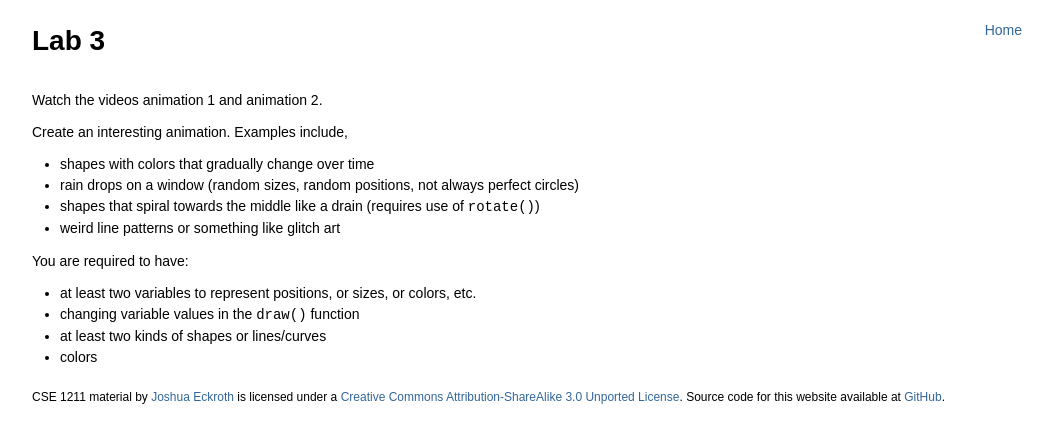
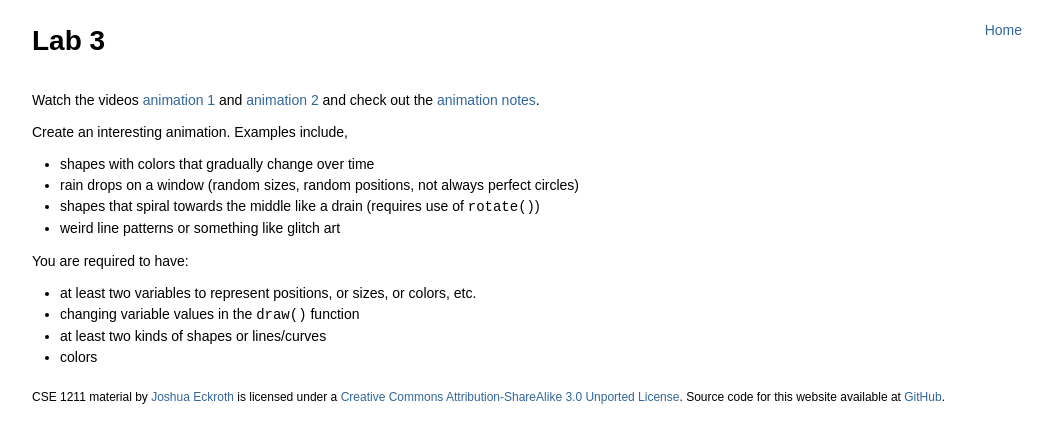
Before and after one commit to joshuaeckroth/cse1211-website, a Jekyll site: the page built from labs/_posts/2013-01-22-lab-3.markdown, in a window 1280 px wide. Shown: the top 443 px of the page, without its empty margins (108-1161 px from the left). Built offline with Jekyll 4.4.1, drawn with Linux system fonts in a browser that asks for light colours; Markdown is read by kramdown in place of the engine named in the settings; comment, search, counter and statistics services are not loaded.

Commit message:
Linked animation notes.

```diff
--- a/labs/_posts/2013-01-22-lab-3.markdown
+++ b/labs/_posts/2013-01-22-lab-3.markdown
@@ -6,7 +6,10 @@ due: Jan 28, 11:59pm
 
 # Lab 3
 
-Watch the videos animation 1 and animation 2.
+Watch the videos
+[animation 1](/videos/2013-01-22-video-animation-1.html) and
+[animation 2](/videos/2013-01-22-video-animation-2.html) and check out
+the [animation notes](/guides/2013-01-22-animation.html).
 
 Create an interesting animation. Examples include,
 
--- a/videos/_posts/2013-01-22-video-animation-1.markdown
+++ b/videos/_posts/2013-01-22-video-animation-1.markdown
@@ -5,6 +5,8 @@ title: "Video: Animation 1"
 
 # Video: Animation 1
 
+Notes for this video are found in the
+[animation notes](/guides/2013-01-22-animation.html).
 
 <div style="text-align: center">
 <iframe src="http://player.vimeo.com/video/57962198?title=0&amp;byline=0&amp;portrait=0&amp;color=ffffff" width="800" height="600" frameborder="0" webkitAllowFullScreen mozallowfullscreen allowFullScreen></iframe>
--- a/videos/_posts/2013-01-22-video-animation-2.markdown
+++ b/videos/_posts/2013-01-22-video-animation-2.markdown
@@ -5,6 +5,8 @@ title: "Video: Animation 2"
 
 # Video: Animation 2
 
+Notes for this video are found in the
+[animation notes](/guides/2013-01-22-animation.html).
 
 <div style="text-align: center">
 <iframe src="http://player.vimeo.com/video/57980718?title=0&amp;byline=0&amp;portrait=0&amp;color=ffffff" width="800" height="600" frameborder="0" webkitAllowFullScreen mozallowfullscreen allowFullScreen></iframe>
```
